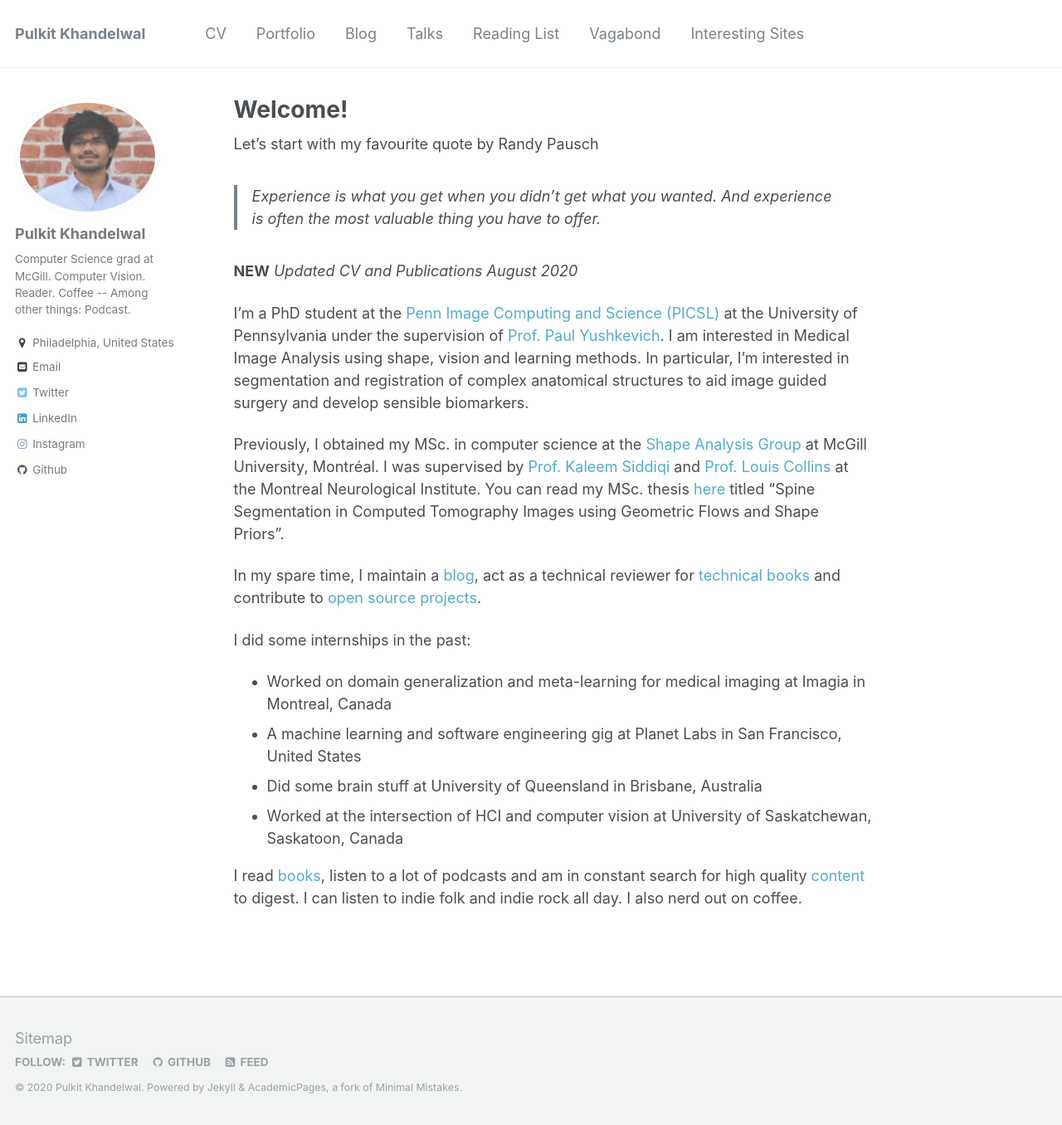
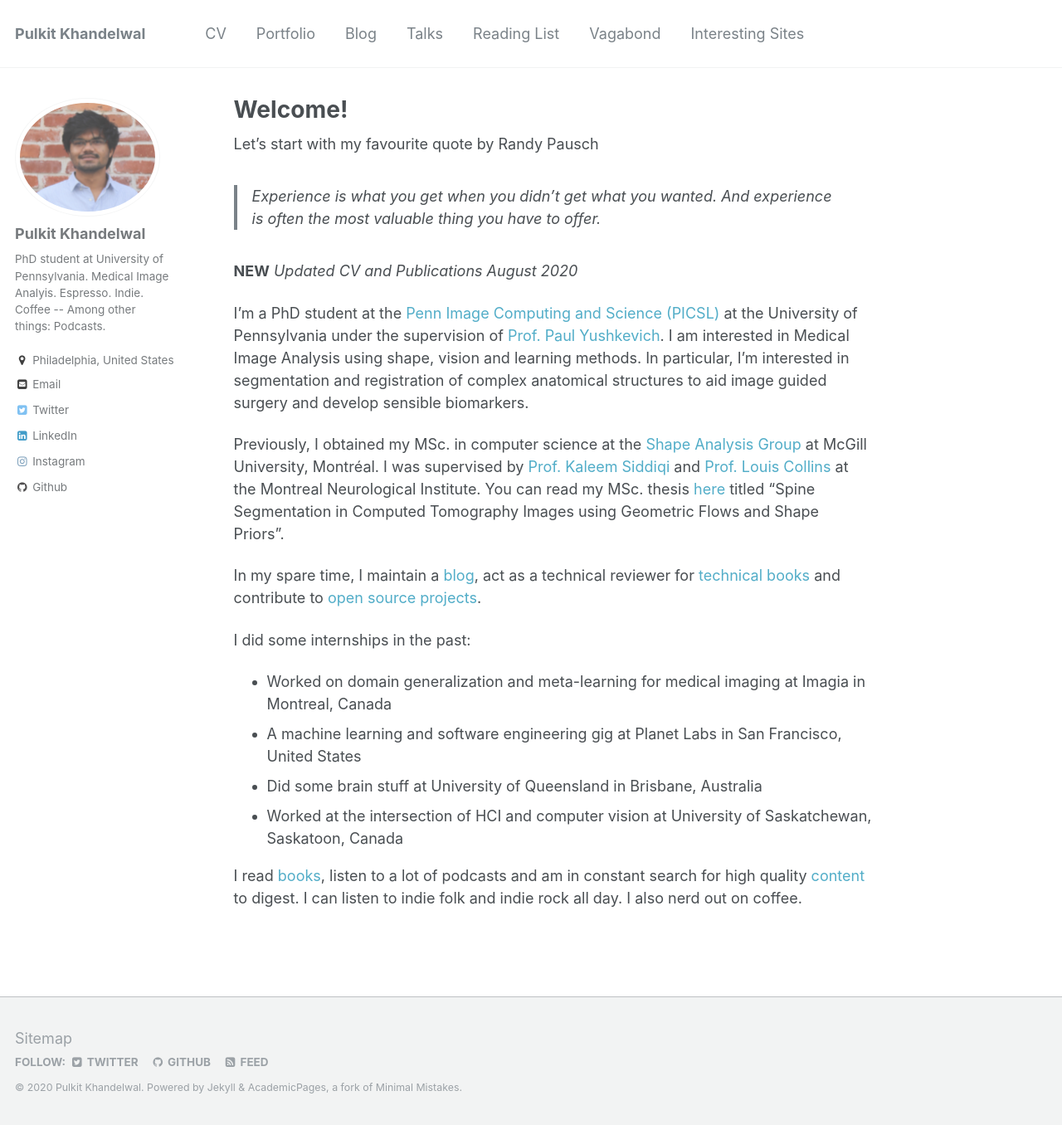
Before and after one commit to Pulkit-Khandelwal/pulkit-khandelwal.github.io, a Jekyll site: the page built from _pages/about.md, in a window 1280 px wide and 1356 px high. Shown: the whole window at 83% size. Built offline with Jekyll 4.4.1, drawn with Linux system fonts in a browser that asks for light colours.

Commit message:
Update _config.yml

```diff
--- a/_config.yml
+++ b/_config.yml
@@ -80,9 +80,8 @@ analytics:
 author:
   name             : "Pulkit Khandelwal"
   avatar           : "mugshot.png"
-  bio              : "Computer Science grad at McGill. Computer Vision. Reader. Coffee --
-
-                      Among other things: Podcast."
+  bio              : "PhD student at University of Pennsylvania. Medical Image Analyis. Espresso. Indie. Coffee --
+                      Among other things: Podcasts."
   location         : "Philadelphia, United States"
   employer         :
   googlescholar    :
```
